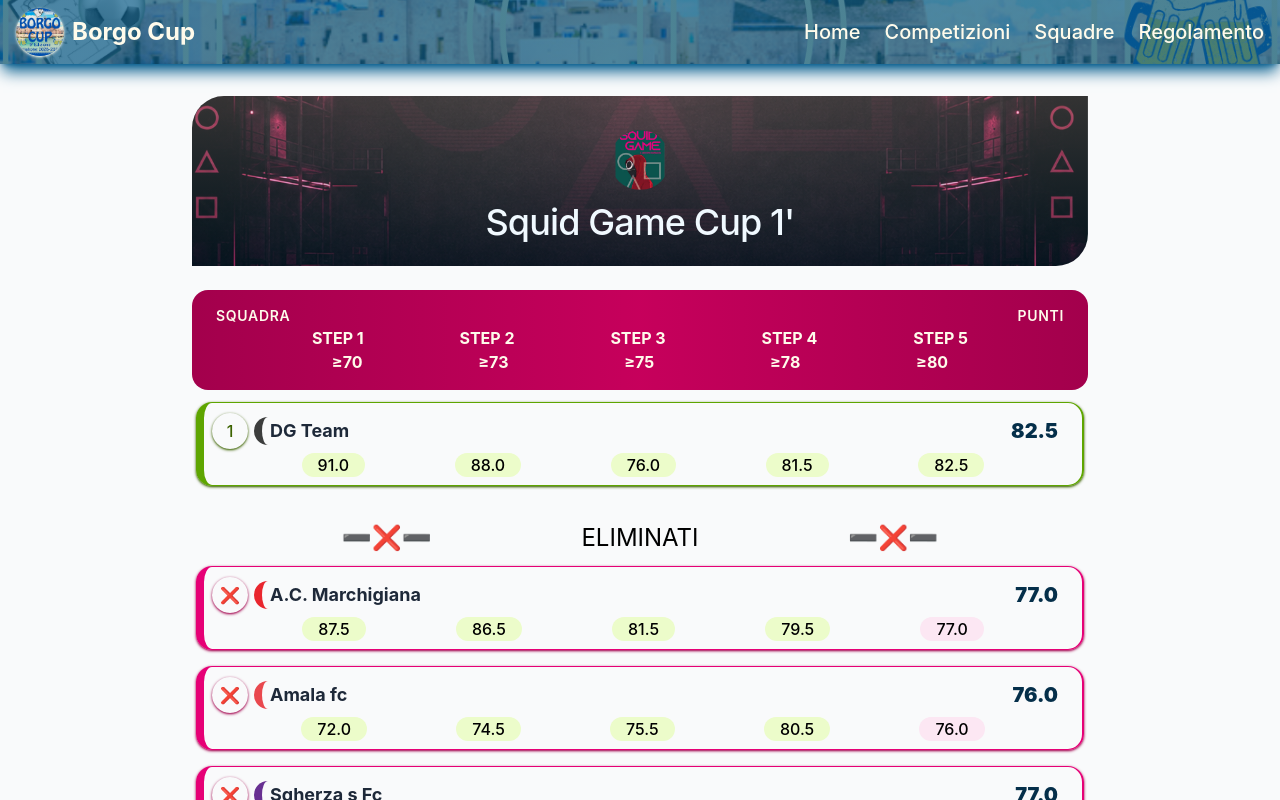
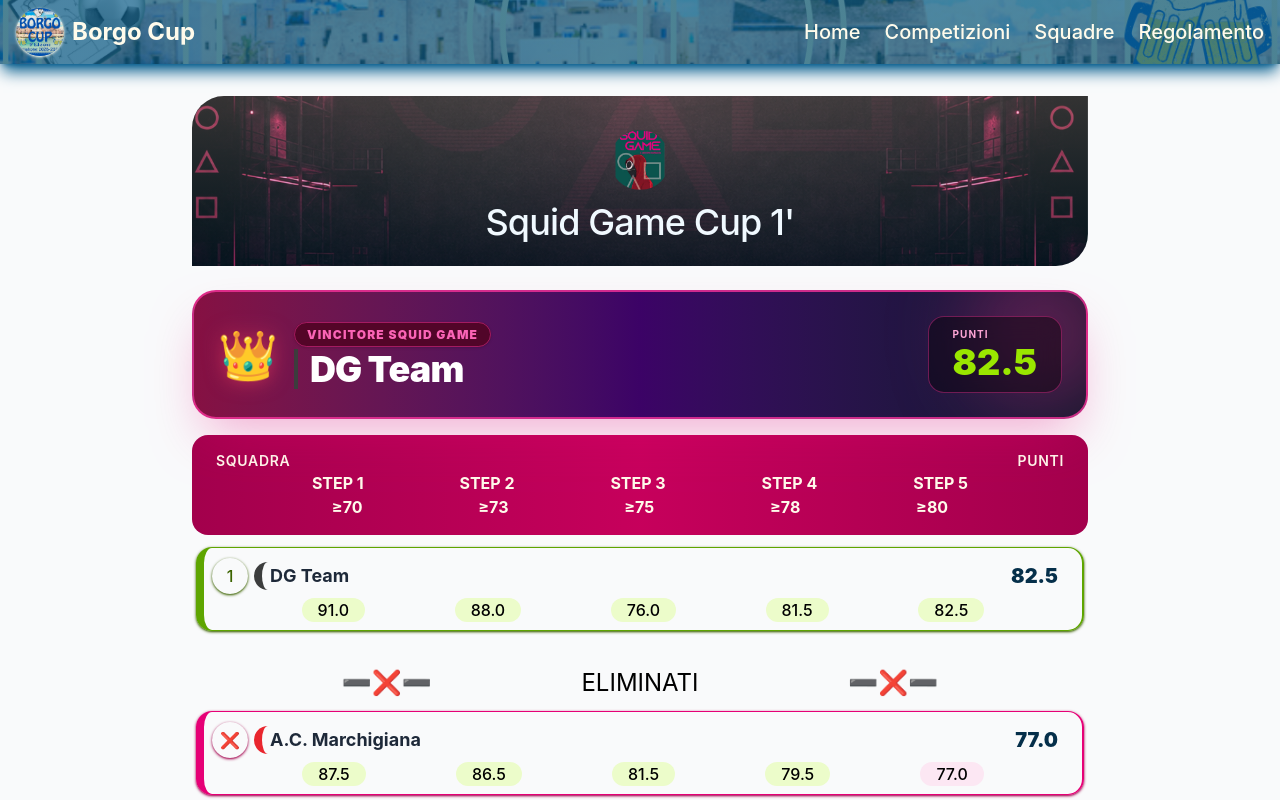
Before and after one commit to AntoScianca-Dev/borgo-cup, a React (Vite) app: page /competizioni/squidGame1 in a window 1280 px wide. Shown: the top 800 px of the page. Built offline with nearby package versions, Linux system fonts and the light colour scheme.

Commit message:
varie migliorie frontend

```diff
--- a/src/components/SerieABC.jsx
+++ b/src/components/SerieABC.jsx
@@ -2,6 +2,7 @@
 import squadreData from '../assets/data/classifiche.json'
 import competizioniData from '../assets/data/competizioni.json'
 import headerC from '../assets/image/header_campionato.png'
+import { ArrowUpIcon, ArrowDownIcon } from '@heroicons/react/24/solid'
 import { Link } from 'react-router-dom'
 
 export default function SerieABC({ id }) {
@@ -76,6 +77,8 @@
                 const isPrimo = posizione === 1
                 const isSecondo = posizione === 2
                 const isTerzo = posizione === 3
+                const isRed = (posizione === 6 || posizione === 7 || posizione === 8) && serieObj.nome!='Serie C'
+                const isGreen = (posizione === 1 || posizione === 2 || posizione === 3) && serieObj.nome!='Serie A'
 
                 return (
                 <div
@@ -93,22 +96,38 @@
                                 {isPrimo && (
                                 <span className="w-9 h-9 rounded-full bg-linear-to-tr from-amber-400 to-yellow-300 text-amber-950 flex items-center justify-center shadow-md shadow-amber-300/50">
                                     1
+                                    {isGreen &&(
+                                        <ArrowUpIcon className="w-3.5 h-3.5" />
+                                    )}
                                 </span>
                                 )}
                                 {isSecondo && (
                                 <span className="w-9 h-9 rounded-full bg-linear-to-tr from-gray-300 to-gray-100 text-gray-800 flex items-center justify-center shadow-md border border-gray-300">
                                     2
+                                    {isGreen &&(
+                                        <ArrowUpIcon className="w-3.5 h-3.5" />
+                                    )}
                                 </span>
                                 )}
                                 {isTerzo && (
                                 <span className="w-9 h-9 rounded-full bg-linear-to-tr from-amber-700 to-amber-600 text-amber-50 flex items-center justify-center shadow-md">
                                     3
+                                    {isGreen &&(
+                                        <ArrowUpIcon className="w-3.5 h-3.5" />
+                                    )}
                                 </span>
                                 )}
-                                {!isPrimo && !isSecondo && !isTerzo && (
-                                <span className="text-sky-950 font-medium text-base shadow shadow-sky-950 w-9 h-9 flex items-center justify-center rounded-full">
+
+                                {isRed && (
+                                <span className="w-9 h-9 rounded-full bg-linear-to-tr from-pink-700 to-pink-600 text-amber-50 flex items-center justify-center shadow-md">
                                     {posizione}
+                                    <ArrowDownIcon className="w-3.5 h-3.5" />
                                 </span>
+                                )}
+                                {!isPrimo && !isSecondo && !isTerzo && !isRed &&(
+                                    <span className="text-sky-950 font-medium text-base shadow shadow-sky-950 w-9 h-9 flex items-center justify-center rounded-full">
+                                        {posizione}
+                                    </span>
                                 )}
                             </div>
 
--- a/src/components/Squid.jsx
+++ b/src/components/Squid.jsx
@@ -18,8 +18,16 @@
     // 2. Prendi l'array dei partecipanti (con fallback ad array vuoto)
     const partecipantiRaw = serieObj?.partecipanti || []
 
-    // 3. Ordina i partecipanti per posizione crescente (1°, 2°, 3°, ...)
-    // const classificaOrdinata = [...partecipantiRaw].sort((a, b) => b.punteggio - a.punteggio)
+    // 3. Estrai la squadra vincitrice (quella attiva con punteggio massimo)
+    const isCompetizioneTerminata = competizioniData.competizioni.find(
+        (item) => item.id === id
+    ).stato === 'Terminata'
+
+    const vincitore = isCompetizioneTerminata
+        ? partecipantiRaw
+            .filter((p) => p.attivo === "SI")
+            .sort((a, b) => b.punteggio - a.punteggio)[0]
+        : null
 
     return (
         <div className="max-w-4xl mx-auto space-y-6">
@@ -43,6 +51,46 @@
                     </h1>
                 </Link>
             </div>
+
+            {/* CARD VINCITORE */}
+            {vincitore && (
+                <div className="relative overflow-hidden rounded-3xl bg-gradient-to-r from-pink-900 via-purple-950 to-slate-900 p-6 text-white shadow-2xl shadow-pink-600/30 border-2 border-pink-500/80 my-4">
+                    {/* Effetto bagliore di sfondo */}
+                    <div className="absolute -top-10 -right-10 w-40 h-40 bg-pink-500/30 rounded-full blur-2xl pointer-events-none" />
+
+                    <div className="relative z-10 flex flex-col sm:flex-row items-center justify-between gap-4 text-center sm:text-left">
+
+                        {/* Sinistra: Badge + Nome */}
+                        <div className="flex items-center gap-4">
+                            <div className="text-4xl sm:text-5xl shrink-0 filter drop-shadow-[0_0_10px_rgba(244,63,94,0.6)]">
+                                👑
+                            </div>
+                            <div>
+                                <span className="text-xs font-black uppercase tracking-widest text-pink-400 bg-pink-950/90 border border-pink-500/50 px-3 py-1 rounded-full shadow-sm">
+                                    VINCITORE SQUID GAME
+                                </span>
+                                <h2
+                                    className="text-3xl sm:text-4xl font-black tracking-tight mt-1 border-l-4 pl-3"
+                                    style={{ borderColor: vincitore.border || '#ec4899' }}
+                                >
+                                    {vincitore.nome}
+                                </h2>
+                            </div>
+                        </div>
+
+                        {/* Destra: Punteggio Immediato */}
+                        <div className="bg-black/40 backdrop-blur-md border border-pink-500/40 px-6 py-2.5 rounded-2xl shrink-0 shadow-inner">
+                            <span className="block text-[10px] font-bold tracking-widest text-pink-300 uppercase">
+                                Punti
+                            </span>
+                            <span className="text-3xl sm:text-4xl font-black text-lime-400">
+                                {(vincitore.punteggio || 0).toFixed(1)}
+                            </span>
+                        </div>
+
+                    </div>
+                </div>
+            )}
 
             {/* Scheda Tabella */}
             <div className="rounded-2x overflow-hidden">
--- a/src/components/Survivor.jsx
+++ b/src/components/Survivor.jsx
@@ -107,7 +107,7 @@
                 {/* Lista Squadre eliminate */}
                 <div className="grid gap-4 mb-4 p-1">
                 {partecipantiRaw.filter((pfiltri) => pfiltri.stato == "eliminato")
-                    .sort((a, b) => b.punteggio - a.punteggio)
+                    .sort((a, b) => b.totale - a.totale)
                     .map((squadra, index) => {
 
                     return (
```
